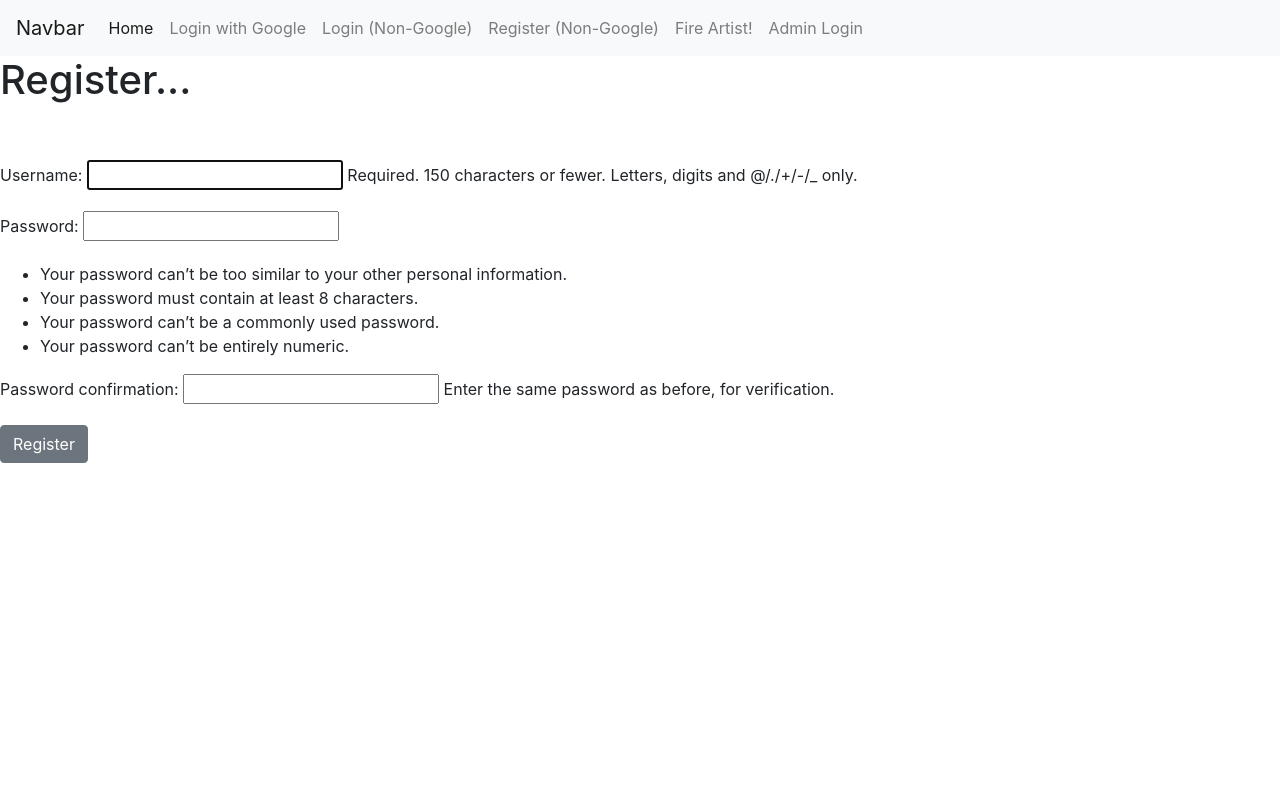
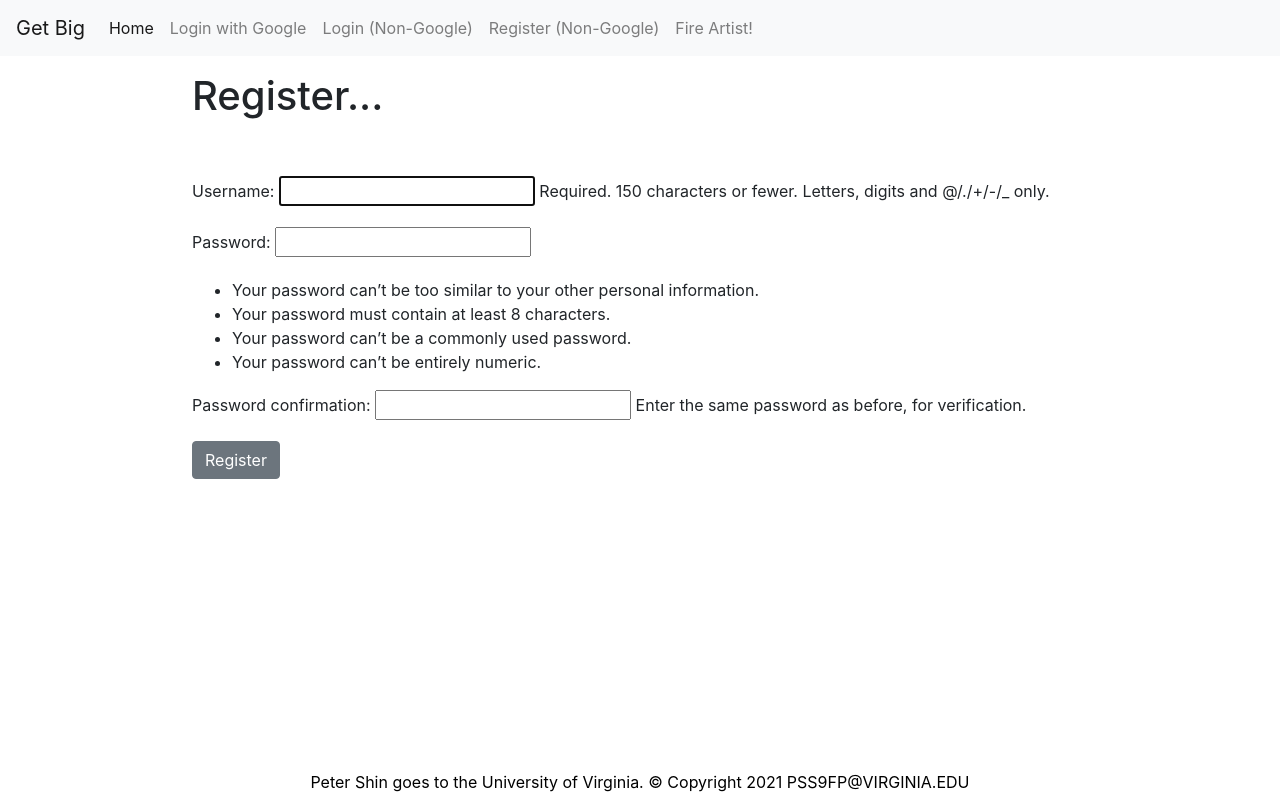
Before and after one commit to harshilpareek0/HP-Django-Project, a Django app: page /register/ in a window 1280 px wide. Run offline with Django 3.2, Linux system fonts and the light colour scheme; some libraries are stand-ins or nearby versions.

Commit message:
make things pretty pt 1

```diff
--- a/eg/templates/base.html
+++ b/eg/templates/base.html
@@ -1,4 +1,5 @@
 <!doctype html>
+{% load bootstrap4 %}
 {% load socialaccount %}
 <html lang="en">
   <head>
@@ -11,9 +12,8 @@
 
     <title>Exercise Gamification</title>
   </head>
-
   <nav class="navbar navbar-expand-lg navbar-light bg-light">
-    <a class="navbar-brand" href="#">Navbar</a>
+    <a class="navbar-brand" href="#">Get Big</a>
     <button class="navbar-toggler" type="button" data-toggle="collapse" data-target="#navbarTogglerDemo02" aria-controls="navbarTogglerDemo02" aria-expanded="false" aria-label="Toggle navigation">
       <span class="navbar-toggler-icon"></span>
     </button>
@@ -47,13 +47,55 @@
         {%endif%}
         <li class = "nav-item">
           <a class = "nav-link" href="/our-music-choice"> Fire Artist! </a>
-      </li>
-        <li class = "nav-item">
-            <a class = "nav-link" href="/admin"> Admin Login </a>
         </li>
+      </ul>
+    </div>
+  </nav>
     </ul>
   </div>
+</nav>
 
-</nav>
-{%block content%}
-{%endblock content%}
+<body>
+  <style>
+    #wrapper {
+      width: 70%;     /* specify a width! */
+      margin: 0 auto; /* center */
+    }
+  </style>
+    <div id = "wrapper">
+      <head>
+        <p style="font-size: 30px">
+          <b>
+          {% block title %}
+          {% endblock title %}
+          </b>
+        </p>
+      </head>
+      <h1>
+          {% block content %}
+          {% endblock content %}
+      </h1>
+    </div>
+  <!-- Optional JavaScript -->
+  <!-- jQuery first, then Popper.js, then Bootstrap JS -->
+  <script src="https://code.jquery.com/jquery-3.2.1.slim.min.js" integrity="sha384-KJ3o2DKtIkvYIK3UENzmM7KCkRr/rE9/Qpg6aAZGJwFDMVNA/GpGFF93hXpG5KkN" crossorigin="anonymous"></script>
+  <script src="https://cdnjs.cloudflare.com/ajax/libs/popper.js/1.12.9/umd/popper.min.js" integrity="sha384-ApNbgh9B+Y1QKtv3Rn7W3mgPxhU9K/ScQsAP7hUibX39j7fakFPskvXusvfa0b4Q" crossorigin="anonymous"></script>
+  <script src="https://maxcdn.bootstrapcdn.com/bootstrap/4.0.0/js/bootstrap.min.js" integrity="sha384-JZR6Spejh4U02d8jOt6vLEHfe/JQGiRRSQQxSfFWpi1MquVdAyjUar5+76PVCmYl" crossorigin="anonymous"></script>
+</body>
+  <style>
+      #footer {
+          position: fixed;
+          padding: 10px 10px 0px 10px;
+          bottom: 0;
+          width: 100%;
+          /* Height of the footer*/
+          height: 40px;
+          text-align:center;
+          color: white;
+          mix-blend-mode: difference;
+      }
+  </style>
+  <div id="footer">
+      Peter Shin goes to the University of Virginia. &copy; Copyright 2021 PSS9FP@VIRGINIA.EDU
+  </div>
+</html>
--- a/eg/templates/exercise.html
+++ b/eg/templates/exercise.html
@@ -1,4 +1,5 @@
 {% load bootstrap4 %}
+{% block content %}
 
 <form method="post" enctype="multipart/form-data">
     {% csrf_token %}
@@ -7,3 +8,4 @@
     <input type="submit" class="btn btn-outline-success"></inputbutton>
     {% endbuttons %}
 </form>
+{% endblock content %}
--- a/eg/templates/forum_post.html
+++ b/eg/templates/forum_post.html
@@ -1,4 +1,5 @@
 {% load bootstrap4 %}
+{% block content %}
 
 <form method="post" enctype="multipart/form-data">
     {% csrf_token %}
@@ -7,3 +8,4 @@
     <input type="submit" class="btn btn-outline-success"></inputbutton>
     {% endbuttons %}
 </form>
+{% endblock content %}
--- a/eg/templates/index.html
+++ b/eg/templates/index.html
@@ -52,6 +52,7 @@
 
 
   {% else %}
+  <link rel="stylesheet" type ="text/css" href="{% static 'style.css' %}" class = "center">
   <a href="{% provider_login_url 'google' %}">Login with Google</a>
   {% endif %}
 
--- a/eg/templates/profile.html
+++ b/eg/templates/profile.html
@@ -14,6 +14,7 @@
 
 
 {% load bootstrap4 %}
+{% block content %}
 
 <blockquote class="blockquote text-center">
     {% if latest_profile_list %}
@@ -26,3 +27,4 @@
 {% else %}
 <p>No profiles are available.</p>
 {% endif %}
+{% endblock content %}
--- a/eg/templates/profile_input.html
+++ b/eg/templates/profile_input.html
@@ -1,4 +1,5 @@
 {% load bootstrap4 %}
+{% block content %}
 
 <form method="post" class="form">
     {% csrf_token %}
@@ -7,3 +8,4 @@
     <input type="submit" class="btn btn-outline-success"></inputbutton>
     {% endbuttons %}
 </form>
+{% endblock content %}
--- a/eg/templates/register.html
+++ b/eg/templates/register.html
@@ -13,5 +13,4 @@
 
 </div>
 
-
-{% endblock %}
+{% endblock content %}
--- a/eg/templates/user_profile.html
+++ b/eg/templates/user_profile.html
@@ -28,4 +28,4 @@
     </div>
   </div>
 
-{% endblock %}
+{% endblock content %}
--- a/eg/templates/view_profile.html
+++ b/eg/templates/view_profile.html
@@ -1,3 +1,5 @@
+{% block content %}
+
 <meta charset="utf-8">
     <meta name="viewport" content="width=device-width, initial-scale=1, shrink-to-fit=no">
     <link rel="stylesheet" href="https://stackpath.bootstrapcdn.com/bootstrap/4.5.0/css/bootstrap.min.css" integrity="sha384-9aIt2nRpC12Uk9gS9baDl411NQApFmC26EwAOH8WgZl5MYYxFfc+NcPb1dKGj7Sk" crossorigin="anonymous">
@@ -28,3 +30,4 @@
 {% else %}
 <p>No such profile exists</p>
 {% endif %}
+{% endblock content %}
```
Also changed, not shown: eg/static/style.css (added, +17 -0 lines), eg/templates/our-music-choice.html (+11 -6 lines), eg/static/exgame/images/lifting.gif (added).
